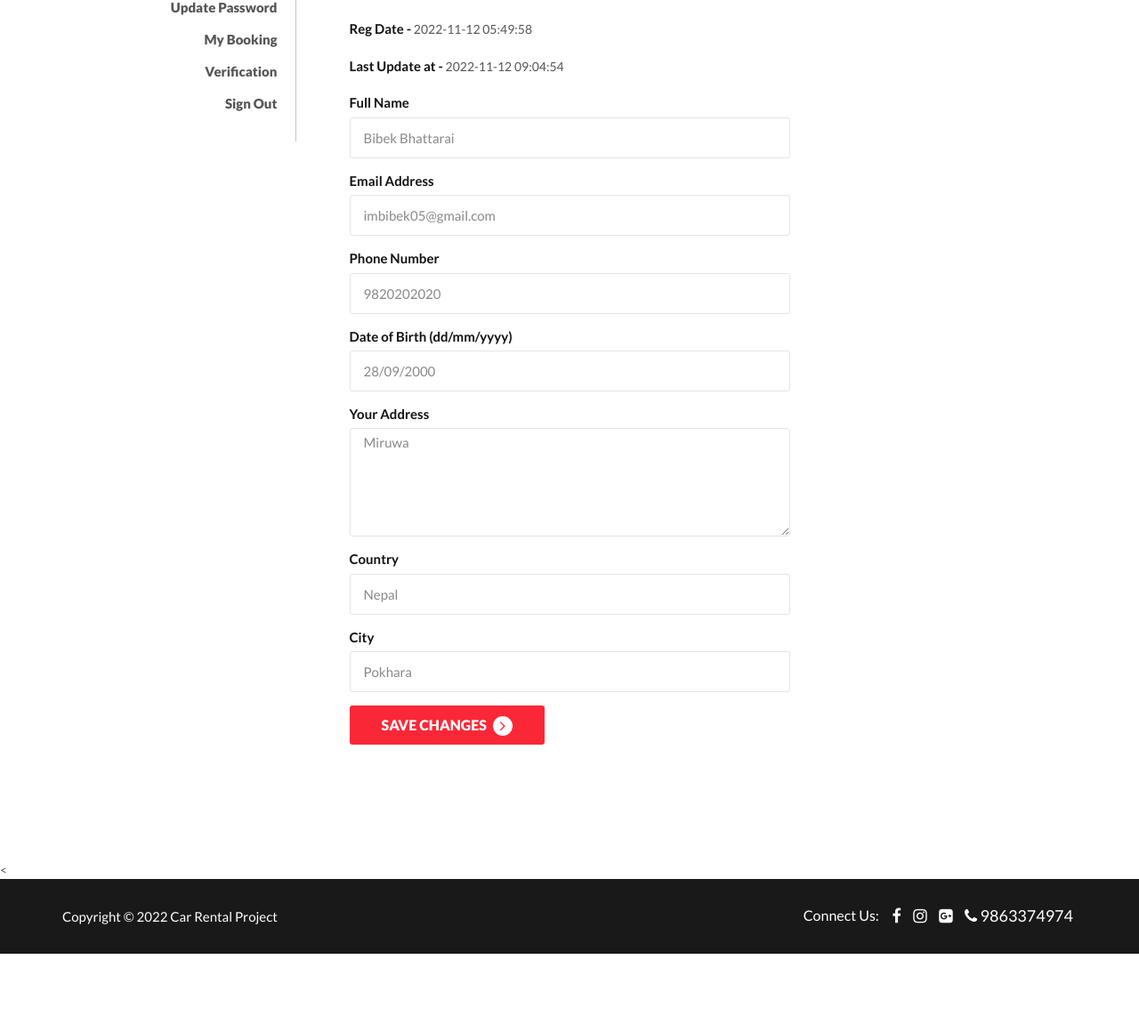
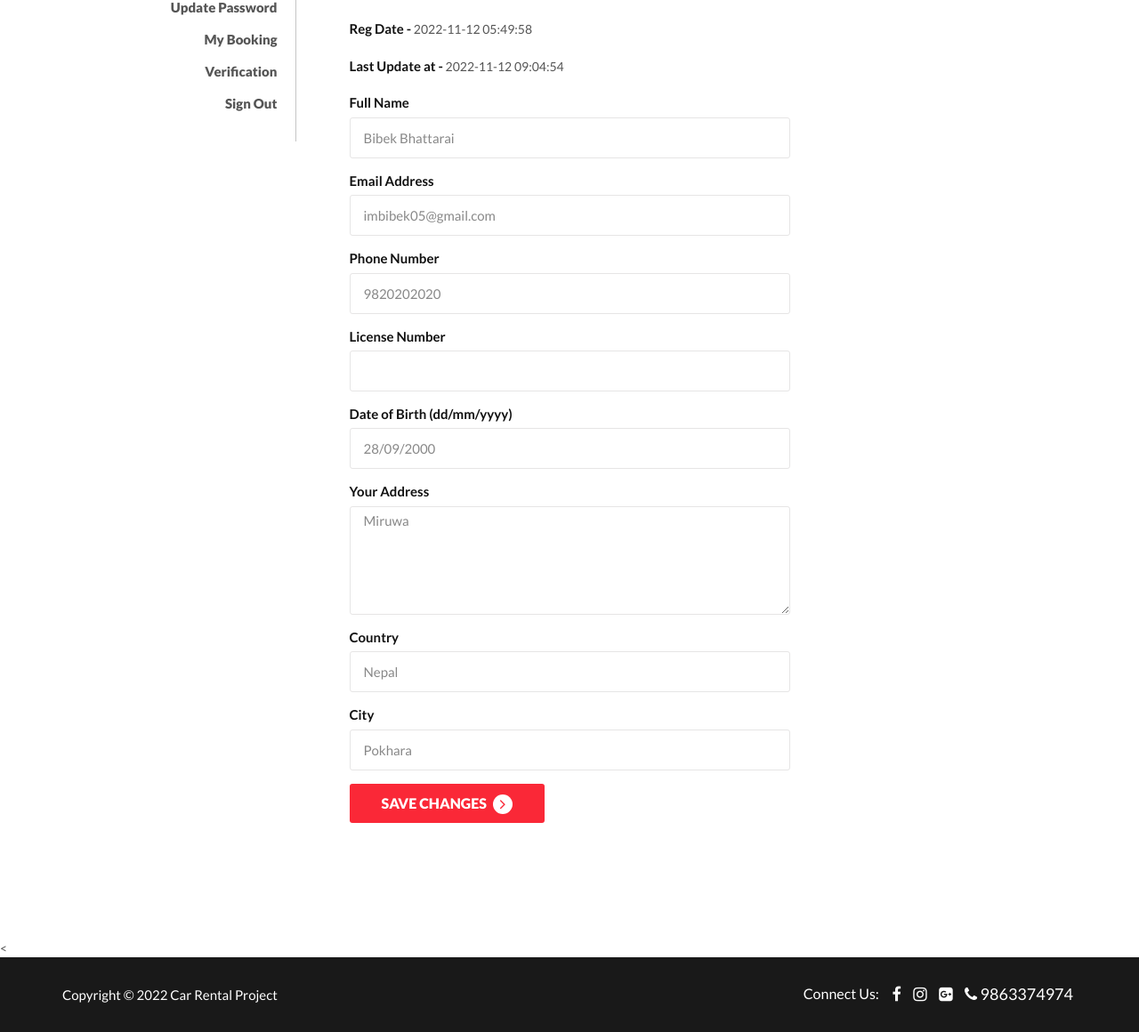
Before and after one commit to Ajit-Baniya/mini-project, a PHP site: page /profile.php in a window 1280 px wide. Shown: the part 707-1867 px from the top of the page at 89% size. Before the commit the page ends 1779 px from the top, so only its background shows below. Run offline with PHP 8.4, Linux system fonts and the light colour scheme; a user stored in the database is signed in; data comes from the database, SQL or seed files in the repository; data that the repository does not hold is empty; some libraries are stand-ins or nearby versions.

Commit message:
added licensenumber to profile

```diff
--- a/carrental/profile.php
+++ b/carrental/profile.php
@@ -13,7 +13,8 @@ if (strlen($_SESSION['login'])==0) {
         $city=$_POST['city'];
         $country=$_POST['country'];
         $email=$_SESSION['login'];
-        $sql="update users set FullName=:name,ContactNo=:mobileno,dob=:dob,Address=:adress,City=:city,Country=:country where EmailId=:email";
+        $license=$_POST['licensenumber'];
+        $sql="update users set FullName=:name,ContactNo=:mobileno,dob=:dob,Address=:adress,City=:city,Country=:country,LicenseNo=:license where EmailId=:email";
         $query = $dbh->prepare($sql);
         $query->bindParam(':name', $name, PDO::PARAM_STR);
         $query->bindParam(':mobileno', $mobileno, PDO::PARAM_STR);
@@ -22,6 +23,7 @@ if (strlen($_SESSION['login'])==0) {
         $query->bindParam(':city', $city, PDO::PARAM_STR);
         $query->bindParam(':country', $country, PDO::PARAM_STR);
         $query->bindParam(':email', $email, PDO::PARAM_STR);
+        $query->bindParam(':license', $license, PDO::PARAM_STR);
         $query->execute();
         $msg="Profile Updated Successfully";
     }
@@ -154,6 +156,18 @@ if (strlen($_SESSION['login'])==0) {
               <input class="form-control white_bg" name="mobilenumber" value="<?php echo htmlentities($result->ContactNo);?>" id="phone-number" type="text" required>
             </div>
             <div class="form-group">
+              <label class="control-label">License Number</label>
+              <?php
+            if (is_null($result->LicenseNo)) {
+                ?>
+              <input class="form-control white_bg" name="licensenumber" value="<?php echo htmlentities($result->LicenseNo);?>" id="license-number" maxlength='6' type="text" required>
+              <?php
+            } else { ?>
+              <input class="form-control white_bg" name="licensenumber" value="<?php echo htmlentities($result->LicenseNo);?>" id="license-number" maxlength='6' type="text" readonly>
+              <?php } ?>
+            </div>
+
+            <div class="form-group">
               <label class="control-label">Date of Birth&nbsp;(dd/mm/yyyy)</label>
               <input class="form-control white_bg" value="<?php echo htmlentities($result->dob);?>" name="dob" placeholder="dd/mm/yyyy" id="birth-date" type="text" >
             </div>
```
Also changed, not shown: 1 other file.
